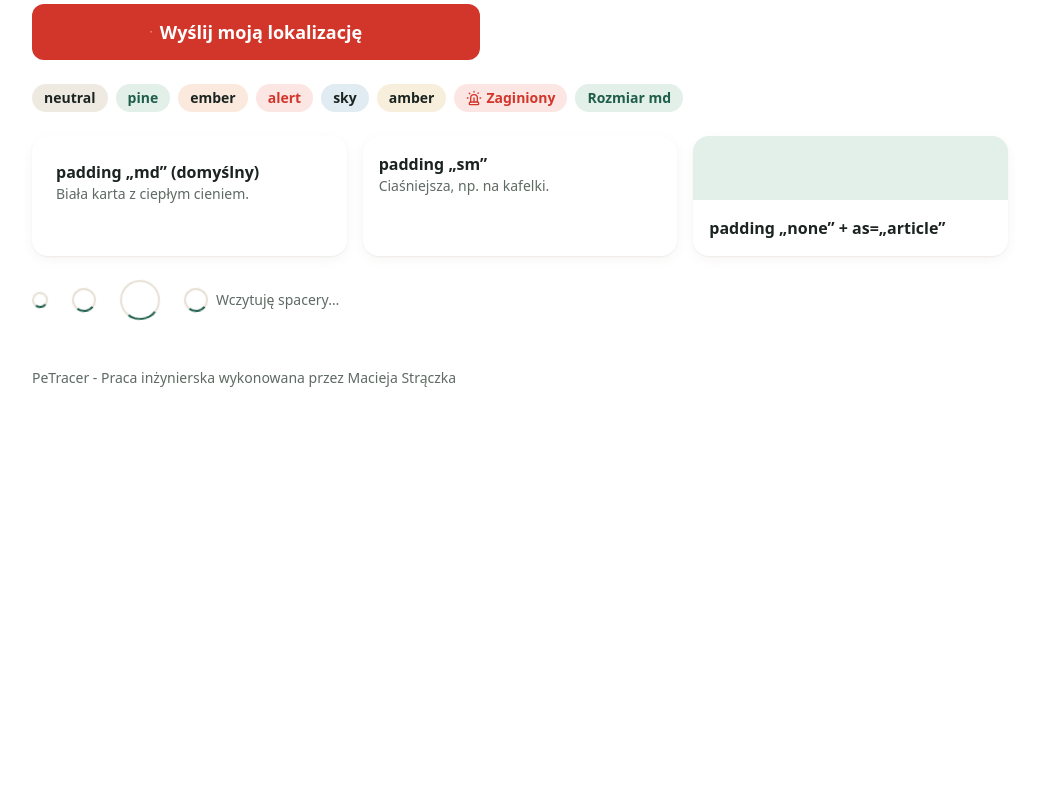
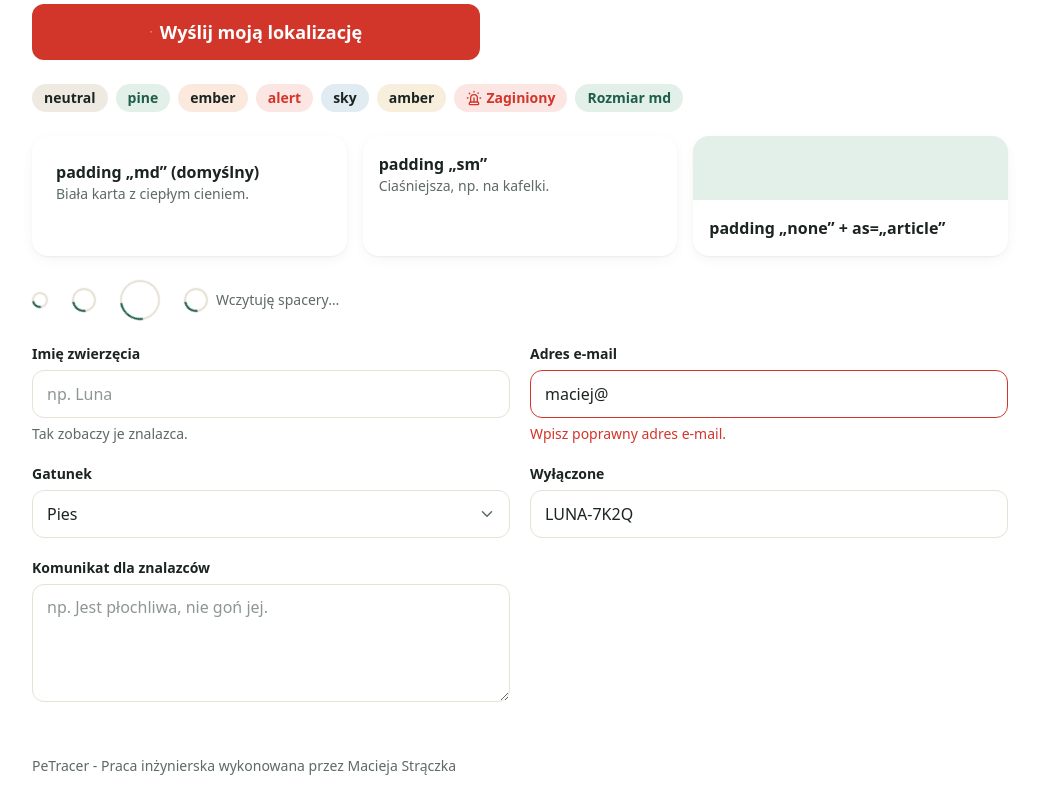
Before and after one commit to FullC0ntrol/PeTracker-FinalVersion, a React (Vite) app in the folder petracer-final/: page /dev/ui in a window 1280 px wide. Shown: the part 400-1200 px from the top of the page, without its empty margins (120-1159 px from the left). Before the commit the page ends 812 px from the top, so only its background shows below. Built offline with nearby package versions, Linux system fonts and the light colour scheme.

Commit message:
UI Pola Input, Textarea i Select

```diff
--- /dev/null
+++ b/petracer-final/src/components/ui/FormField.jsx
@@ -0,0 +1,35 @@
+import { useId } from 'react'
+
+/*
+  Wspólna „rama” dla Input, Textarea i Select: etykieta nad polem, a pod nim podpowiedź albo błąd.
+  `useId` daje unikalne id, które łączy <label htmlFor> z polem — kliknięcie etykiety ustawia
+  kursor w polu, a czytnik ekranu wie, jak pole się nazywa.
+
+  `children` jest tu funkcją (render prop): rama wylicza atrybuty dostępności, a konkretne pole
+  decyduje, na jakim znaczniku je rozłożyć (<input>, <textarea> czy <select>).
+*/
+export default function FormField({ label, hint, error, children }) {
+  const id = useId()
+  const messageId = `${id}-message`
+  const message = error || hint
+
+  const fieldProps = {
+    id,
+    'aria-describedby': message ? messageId : undefined,
+    'aria-invalid': error ? true : undefined,
+  }
+
+  return (
+    <div className="space-y-1.5">
+      <label htmlFor={id} className="block text-sm font-semibold text-ink">
+        {label}
+      </label>
+      {children(fieldProps)}
+      {message && (
+        <p id={messageId} className={error ? 'text-sm font-medium text-alert' : 'text-sm text-ink-muted'}>
+          {message}
+        </p>
+      )}
+    </div>
+  )
+}
--- /dev/null
+++ b/petracer-final/src/components/ui/Input.jsx
@@ -0,0 +1,11 @@
+import FormField from './FormField.jsx'
+import { fieldClasses } from './fieldClasses.js'
+
+// `fieldProps` idą po `...rest`, żeby id i aria-* z FormField nie zostały przypadkiem nadpisane.
+export default function Input({ label, hint, error, className = '', ...rest }) {
+  return (
+    <FormField label={label} hint={hint} error={error}>
+      {(fieldProps) => <input {...rest} {...fieldProps} className={fieldClasses(Boolean(error), className)} />}
+    </FormField>
+  )
+}
--- /dev/null
+++ b/petracer-final/src/components/ui/Select.jsx
@@ -0,0 +1,24 @@
+import { ChevronDown } from 'lucide-react'
+import FormField from './FormField.jsx'
+import { fieldClasses } from './fieldClasses.js'
+
+// Natywny <select> (działa z klawiaturą i na telefonie bez dodatkowego kodu), tylko z własną strzałką:
+// `appearance-none` chowa systemową, a ikona leży nad polem i nie przechwytuje kliknięć.
+export default function Select({ label, hint, error, className = '', children, ...rest }) {
+  return (
+    <FormField label={label} hint={hint} error={error}>
+      {(fieldProps) => (
+        <div className="relative">
+          <select {...rest} {...fieldProps} className={fieldClasses(Boolean(error), `appearance-none pr-10 ${className}`)}>
+            {children}
+          </select>
+          <ChevronDown
+            size={18}
+            aria-hidden="true"
+            className="pointer-events-none absolute top-1/2 right-3.5 -translate-y-1/2 text-ink-muted"
+          />
+        </div>
+      )}
+    </FormField>
+  )
+}
--- /dev/null
+++ b/petracer-final/src/components/ui/Textarea.jsx
@@ -0,0 +1,12 @@
+import FormField from './FormField.jsx'
+import { fieldClasses } from './fieldClasses.js'
+
+export default function Textarea({ label, hint, error, rows = 4, className = '', ...rest }) {
+  return (
+    <FormField label={label} hint={hint} error={error}>
+      {(fieldProps) => (
+        <textarea {...rest} {...fieldProps} rows={rows} className={fieldClasses(Boolean(error), `resize-y ${className}`)} />
+      )}
+    </FormField>
+  )
+}
--- /dev/null
+++ b/petracer-final/src/components/ui/fieldClasses.js
@@ -0,0 +1,11 @@
+import { cn } from '../../lib/cn.js'
+
+// Wspólny wygląd pola tekstowego, obszaru tekstu i listy wyboru — zmiana tu zmienia wszystkie trzy.
+export function fieldClasses(hasError, className = '') {
+  return cn(
+    'w-full min-h-12 rounded-xl border bg-surface px-3.5 py-2.5 text-ink transition-colors',
+    'placeholder:text-ink-muted/70 disabled:cursor-not-allowed disabled:bg-paper',
+    hasError ? 'border-alert' : 'border-line hover:border-ink-muted/50',
+    className,
+  )
+}
--- a/petracer-final/src/pages/dev/UiGalleryPage.jsx
+++ b/petracer-final/src/pages/dev/UiGalleryPage.jsx
@@ -5,6 +5,10 @@ import Card from "../../components/ui/Card";
 import Spinner from "../../components/ui/Spinner";
 import PageHeader from "../../components/layout/PageHeader.jsx";
 import Button from "../../components/ui/Button";
+import Select from "../../components/ui/Select.jsx";
+import Input from "../../components/ui/Input.jsx";
+import Textarea from "../../components/ui/Textarea.jsx";
+
 
 const BUTTON_VARIANTS = [
   "primary",
@@ -94,6 +98,31 @@ export default function UiGalleryPage() {
         <Spinner size="lg" />
         <Spinner showLabel label="Wczytuję spacery…" />
       </div>
+
+      <div className="grid gap-5 sm:grid-cols-2">
+        <Input
+          label="Imię zwierzęcia"
+          placeholder="np. Luna"
+          hint="Tak zobaczy je znalazca."
+        />
+        <Input
+          label="Adres e-mail"
+          type="email"
+          defaultValue="maciej@"
+          error="Wpisz poprawny adres e-mail."
+        />
+        <Select label="Gatunek" defaultValue="dog">
+          <option value="dog">Pies</option>
+          <option value="cat">Kot</option>
+          <option value="other">Inne</option>
+        </Select>
+        <Input label="Wyłączone" defaultValue="LUNA-7K2Q" disabled />
+        <Textarea
+          label="Komunikat dla znalazców"
+          placeholder="np. Jest płochliwa, nie goń jej."
+          className="sm:col-span-2"
+        />
+      </div>
     </div>
   );
 }
```
